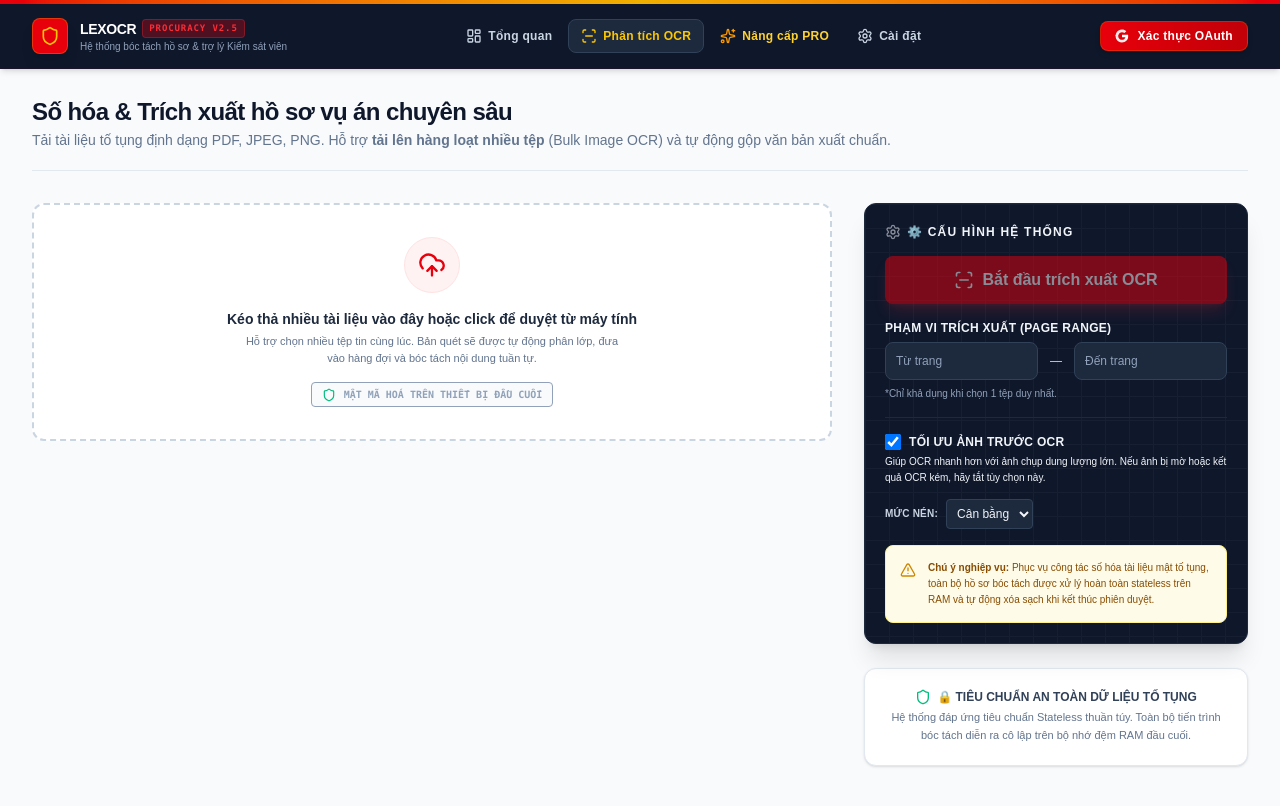
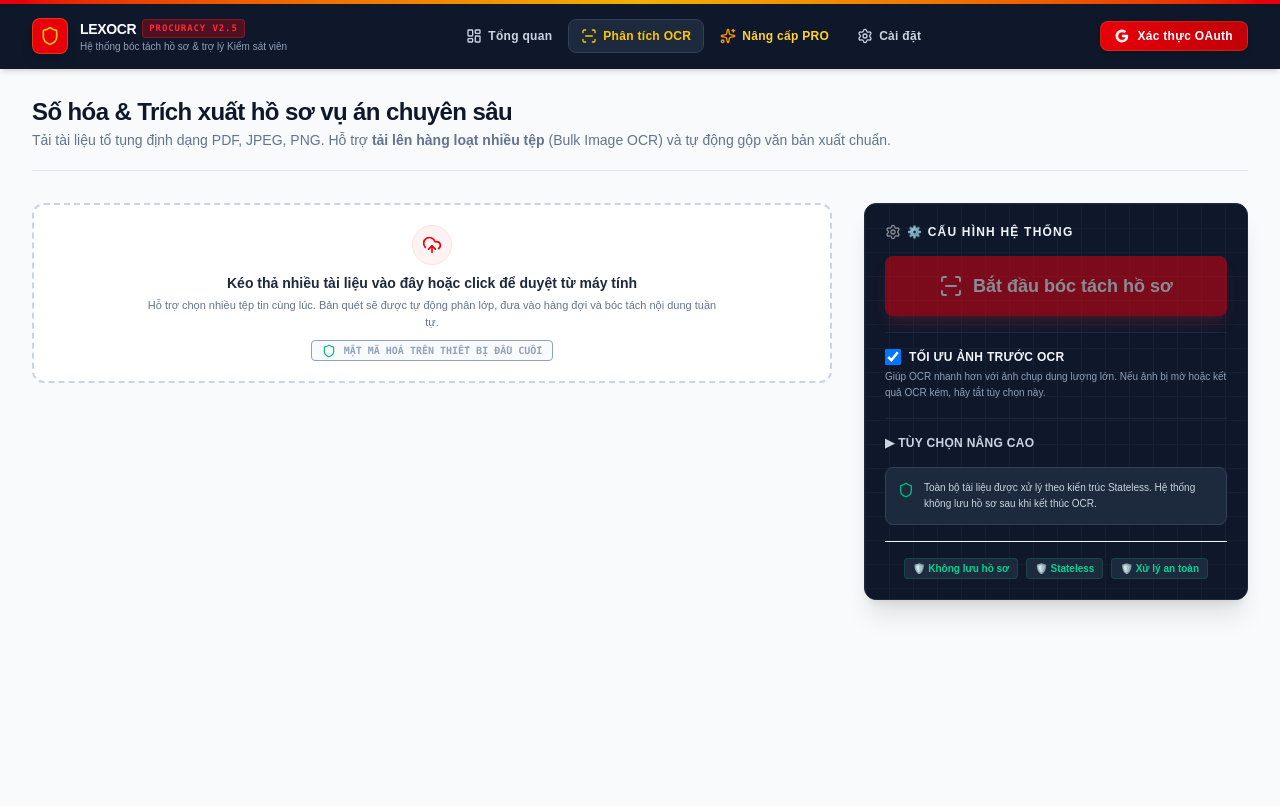
Before and after one commit to ruabien/gemini-ocr-cloudflare, a React (Vite) app: page / in a window 1280 px wide. Both pictures are taken after a click on the button "Phân tích OCR". Shown: the top 806 px of the page. Built offline with nearby package versions, Linux system fonts and the light colour scheme.

Commit message:
update trang ocr

```diff
--- a/src/components/OcrScanner.tsx
+++ b/src/components/OcrScanner.tsx
@@ -37,7 +37,19 @@ interface QueuedFile {
     optimizedSize: number;
     wasOptimized: boolean;
   };
+  pageSizes?: Record<number, {
+    originalSize: number;
+    optimizedSize: number;
+    wasOptimized: boolean;
+  }>;
 }
+
+const formatSize = (bytes: number) => {
+  if (bytes >= 1024 * 1024) {
+    return `${(bytes / (1024 * 1024)).toFixed(1)} MB`;
+  }
+  return `${Math.round(bytes / 1024)} KB`;
+};
 
 export default function OcrScanner({ onFileLoaded, config, setConfig }: OcrScannerProps) {
   const [dragActive, setDragActive] = useState(false);
@@ -56,6 +68,7 @@ export default function OcrScanner({ onFileLoaded, config, setConfig }: OcrScann
 
   const [useImageOptimization, setUseImageOptimization] = useState(true);
   const [imageOptimizationLevel, setImageOptimizationLevel] = useState<"balanced" | "fast">("balanced");
+  const [showAdvanced, setShowAdvanced] = useState(false);
 
   const [fileErrors, setFileErrors] = useState<Record<number, string>>({});
   const [errorModalMsg, setErrorModalMsg] = useState<string | null>(null);
@@ -115,7 +128,14 @@ const handleSelectedFiles = async (files: File[]) => {
         pagesBase64Array: [],
         totalPages: 1,
         pageStates: { 1: { status: 'idle' as const } },
-        pageFilesArray: [f]
+        pageFilesArray: [f],
+        pageSizes: {
+          1: {
+            originalSize: f.size,
+            optimizedSize: f.size,
+            wasOptimized: false
+          }
+        }
       };
     } else {
       return {
@@ -136,9 +156,15 @@ const handleSelectedFiles = async (files: File[]) => {
       try {
         const pageFiles = await splitPdfToImages(qFile.file, () => {});
         const numPages = pageFiles.length;
+        const initialPageSizes: Record<number, any> = {};
         const sliced = pageFiles.map((pFile, idx) => {
           const url = URL.createObjectURL(pFile);
           revocationRefs.current.set(`${qFile.id}-${idx + 1}`, url);
+          initialPageSizes[idx + 1] = {
+            originalSize: pFile.size,
+            optimizedSize: pFile.size,
+            wasOptimized: false
+          };
           return {
             index: idx + 1,
             dataUrl: url,
@@ -156,7 +182,8 @@ const handleSelectedFiles = async (files: File[]) => {
           totalPages: numPages,
           pageStates: initialPageStates,
           slicedPages: sliced,
-          pageFilesArray: pageFiles
+          pageFilesArray: pageFiles,
+          pageSizes: initialPageSizes
         } : f));
       } catch (err) {
         console.error("Lỗi phân tách PDF khi tải tệp:", err);
@@ -655,6 +682,14 @@ const processSinglePage = async (pageFile: File, pageIdx: number, totalPages: nu
                     originalSize: optResult.originalSize,
                     optimizedSize: optResult.optimizedSize,
                     wasOptimized: optResult.wasOptimized
+                  },
+                  pageSizes: {
+                    ...(f.pageSizes || {}),
+                    [pageIdx]: {
+                      originalSize: optResult.originalSize,
+                      optimizedSize: optResult.optimizedSize,
+                      wasOptimized: optResult.wasOptimized
+                    }
                   }
                 } : f
               ));
@@ -667,6 +702,14 @@ const processSinglePage = async (pageFile: File, pageIdx: number, totalPages: nu
                     originalSize: pageFile.size,
                     optimizedSize: pageFile.size,
                     wasOptimized: false
+                  },
+                  pageSizes: {
+                    ...(f.pageSizes || {}),
+                    [pageIdx]: {
+                      originalSize: pageFile.size,
+                      optimizedSize: pageFile.size,
+                      wasOptimized: false
+                    }
                   }
                 } : f
               ));
@@ -701,9 +744,15 @@ const processSinglePage = async (pageFile: File, pageIdx: number, totalPages: nu
         if (pageFiles.length === 0) {
           try {
             pageFiles = await splitPdfToImages(file, () => {});
+            const initialPageSizes: Record<number, any> = {};
             const sliced = pageFiles.map((pFile, idx) => {
               const url = URL.createObjectURL(pFile);
               revocationRefs.current.set(`${qFile.id}-${idx + 1}`, url);
+              initialPageSizes[idx + 1] = {
+                originalSize: pFile.size,
+                optimizedSize: pFile.size,
+                wasOptimized: false
+              };
               return {
                 index: idx + 1,
                 dataUrl: url,
@@ -719,7 +768,8 @@ const processSinglePage = async (pageFile: File, pageIdx: number, totalPages: nu
               pageStates: initialPageStates,
               totalPages: pageFiles.length,
               slicedPages: sliced,
-              pageFilesArray: pageFiles
+              pageFilesArray: pageFiles,
+              pageSizes: initialPageSizes
             } : f));
           } catch (err: any) {
             setFileErrors(prev => ({ ...prev, [i]: "[Lỗi bóc tách]: Vui lòng kiểm tra lại chất lượng tệp tin hoặc cấu hình Key của trang này." }));
@@ -856,7 +906,7 @@ const processSinglePage = async (pageFile: File, pageIdx: number, totalPages: nu
               onDragLeave={handleDrag}
               onDrop={handleDrop}
               onClick={onButtonClick}
-              className={`border-2 border-dashed rounded-xl p-8 flex flex-col items-center justify-center text-center cursor-pointer min-h-[220px] transition-all duration-200 ${
+              className={`border-2 border-dashed rounded-xl p-5 flex flex-col items-center justify-center text-center cursor-pointer min-h-[145px] transition-all duration-200 ${
                 dragActive
                   ? "border-red-600 bg-red-50/40"
                   : "border-slate-300 bg-white hover:border-red-500/50 hover:bg-slate-50/50"
@@ -870,17 +920,17 @@ const processSinglePage = async (pageFile: File, pageIdx: number, totalPages: nu
                 accept=".pdf,.png,.jpg,.jpeg"
                 onChange={handleFileInput}
               />
-              <div className="h-14 w-14 bg-red-50 rounded-full flex items-center justify-center text-red-600 mb-4 border border-red-100">
-                <UploadCloud className="h-7 w-7" />
+              <div className="h-10 w-10 bg-red-50 rounded-full flex items-center justify-center text-red-600 mb-2 border border-red-100">
+                <UploadCloud className="h-5 w-5" />
               </div>
               <h3 className="font-bold text-slate-800 text-sm">
                 Kéo thả nhiều tài liệu vào đây hoặc click để duyệt từ máy tính
               </h3>
-              <p className="text-[11px] text-slate-500 mt-1 max-w-sm">
+              <p className="text-[11px] text-slate-500 mt-1 max-w-xl">
                 Hỗ trợ chọn nhiều tệp tin cùng lúc. Bản quét sẽ được tự động phân lớp, đưa vào hàng đợi và bóc tách nội dung tuần tự.
               </p>
 
-              <div className="mt-4 flex items-center justify-center space-x-2 text-[10px] text-slate-400 font-semibold font-mono bg-slate-50 border border-slate-150 rounded px-2.5 py-1">
+              <div className="mt-2.5 flex items-center justify-center space-x-2 text-[10px] text-slate-400 font-semibold font-mono bg-slate-50 border border-slate-150 rounded px-2.5 py-0.5">
                 <Shield className="h-3.5 w-3.5 text-emerald-500" />
                 <span>MẬT MÃ HOÁ TRÊN THIẾT BỊ ĐẦU CUỐI</span>
               </div>
@@ -903,14 +953,42 @@ const processSinglePage = async (pageFile: File, pageIdx: number, totalPages: nu
                 <button
                   onClick={startOcrProcess}
                   disabled={(queuedFiles || []).length === 0 || isBatchProcessing || isSlicing}
-                  className="w-full bg-red-600 hover:bg-red-700 text-white font-bold py-3 px-8 rounded-lg shadow-lg shadow-red-500/30 transform transition hover:scale-105 flex items-center justify-center space-x-2 disabled:opacity-50 disabled:cursor-not-allowed disabled:hover:scale-100 disabled:hover:bg-red-600"
+                  className="w-full bg-red-600 hover:bg-red-700 text-white font-extrabold py-4 px-8 rounded-lg shadow-lg shadow-red-500/30 transform transition hover:scale-102 flex items-center justify-center space-x-2.5 text-base sm:text-lg disabled:opacity-50 disabled:cursor-not-allowed disabled:hover:scale-100 disabled:hover:bg-red-600"
                 >
-                  <ScanLine className="h-5 w-5" />
-                  <span>Bắt đầu trích xuất OCR</span>
+                  <ScanLine className="h-6 w-6" />
+                  <span>Bắt đầu bóc tách hồ sơ</span>
                 </button>
 
+                {/* BASIC OPTIONS: Tối ưu ảnh trước OCR */}
+                <div className="mt-4 border-t border-slate-800 pt-4">
+                  <label className="flex items-center space-x-2 text-slate-100 cursor-pointer select-none">
+                    <input
+                      type="checkbox"
+                      checked={useImageOptimization}
+                      onChange={(e) => setUseImageOptimization(e.target.checked)}
+                      className="form-checkbox h-4 w-4 text-emerald-600 rounded"
+                    />
+                    <span className="text-xs font-bold uppercase tracking-wide">Tối ưu ảnh trước OCR</span>
+                  </label>
+                  <p className="text-[10px] text-slate-400 mt-1 leading-relaxed">
+                    Giúp OCR nhanh hơn với ảnh chụp dung lượng lớn. Nếu ảnh bị mờ hoặc kết quả OCR kém, hãy tắt tùy chọn này.
+                  </p>
+                </div>
+
+                {/* ACCORDION FOR ADVANCED OPTIONS */}
+                <div className="mt-4 border-t border-slate-800 pt-4">
+                  <button
+                    type="button"
+                    onClick={() => setShowAdvanced(!showAdvanced)}
+                    className="w-full flex items-center justify-between text-xs font-bold uppercase tracking-wide text-slate-300 hover:text-slate-100 focus:outline-none transition-colors"
+                  >
+                    <span>{showAdvanced ? "▼ Tùy chọn nâng cao" : "▶ Tùy chọn nâng cao"}</span>
+                  </button>
+
+                  {showAdvanced && (
+                    <div className="mt-3 space-y-4 animate-in fade-in slide-in-from-top-1 duration-200">
                       <div>
-                  <label className="block text-xs font-bold text-slate-100 mb-1.5 uppercase tracking-wide">
+                        <label className="block text-[10px] font-bold text-slate-300 mb-1.5 uppercase tracking-wide">
                           Phạm vi trích xuất (Page Range)
                         </label>
                         <div className="flex items-center space-x-3">
@@ -938,25 +1016,11 @@ const processSinglePage = async (pageFile: File, pageIdx: number, totalPages: nu
                             />
                           </div>
                         </div>
-                  <p className="text-[10px] text-slate-400 mt-1.5">*Chỉ khả dụng khi chọn 1 tệp duy nhất.</p>
+                        <p className="text-[9px] text-slate-400 mt-1.5">*Chỉ khả dụng khi chọn 1 tệp duy nhất.</p>
                       </div>
 
-                <div className="mt-4 border-t border-slate-800 pt-4">
-                  <label className="flex items-center space-x-2 text-slate-100 cursor-pointer select-none">
-                    <input
-                      type="checkbox"
-                      checked={useImageOptimization}
-                      onChange={(e) => setUseImageOptimization(e.target.checked)}
-                      className="form-checkbox h-4 w-4 text-emerald-600 rounded"
-                    />
-                    <span className="text-xs font-bold uppercase tracking-wide">Tối ưu ảnh trước OCR</span>
-                  </label>
-                  <p className="text-[10px] text-slate-405 mt-1 leading-relaxed">
-                    Giúp OCR nhanh hơn với ảnh chụp dung lượng lớn. Nếu ảnh bị mờ hoặc kết quả OCR kém, hãy tắt tùy chọn này.
-                  </p>
-
                       {useImageOptimization && (
-                    <div className="mt-3 flex items-center space-x-2">
+                        <div className="flex items-center space-x-2">
                           <label className="text-[10px] uppercase tracking-wide font-bold text-slate-300">Mức nén:</label>
                           <select
                             value={imageOptimizationLevel}
@@ -969,24 +1033,29 @@ const processSinglePage = async (pageFile: File, pageIdx: number, totalPages: nu
                         </div>
                       )}
                     </div>
+                  )}
+                </div>
 
-                <div className="flex items-start space-x-3 bg-yellow-50 text-yellow-800 p-3.5 rounded-lg border border-yellow-200 mt-4">
-                  <AlertTriangle className="h-4 w-4 flex-shrink-0 text-yellow-600 mt-0.5" />
+                <div className="flex items-start space-x-2.5 bg-slate-800 text-slate-300 p-3 rounded-lg border border-slate-700 mt-4">
+                  <Shield className="h-4 w-4 flex-shrink-0 text-emerald-500 mt-0.5" />
                   <p className="text-[10px] leading-relaxed font-medium">
-                    <strong>Chú ý nghiệp vụ:</strong> Phục vụ công tác số hóa tài liệu mật tố tụng, toàn bộ hồ sơ bóc tách được xử lý hoàn toàn stateless trên RAM và tự động xóa sạch khi kết thúc phiên duyệt.
+                    Toàn bộ tài liệu được xử lý theo kiến trúc Stateless. Hệ thống không lưu hồ sơ sau khi kết thúc OCR.
                   </p>
                 </div>
+
+                {/* SECURITY BADGES */}
+                <div className="mt-4 border-t border-slate-850 pt-4 flex flex-wrap justify-center gap-2">
+                  <span className="inline-flex items-center px-2 py-0.5 rounded text-[10px] font-bold bg-slate-800 text-emerald-400 border border-emerald-500/20">
+                    🛡️ Không lưu hồ sơ
+                  </span>
+                  <span className="inline-flex items-center px-2 py-0.5 rounded text-[10px] font-bold bg-slate-800 text-emerald-400 border border-emerald-500/20">
+                    🛡️ Stateless
+                  </span>
+                  <span className="inline-flex items-center px-2 py-0.5 rounded text-[10px] font-bold bg-slate-800 text-emerald-400 border border-emerald-500/20">
+                    🛡️ Xử lý an toàn
+                  </span>
                 </div>
               </div>
-
-            <div className="bg-white p-5 rounded-xl border border-slate-200 shadow-sm text-center">
-              <h5 className="text-xs font-bold text-slate-700 flex items-center justify-center space-x-1.5">
-                <Shield className="h-4 w-4 text-emerald-500" />
-                <span>🔒 TIÊU CHUẨN AN TOÀN DỮ LIỆU TỐ TỤNG</span>
-              </h5>
-              <p className="text-[11px] text-slate-500 mt-1 leading-relaxed">
-                Hệ thống đáp ứng tiêu chuẩn Stateless thuần túy. Toàn bộ tiến trình bóc tách diễn ra cô lập trên bộ nhớ đệm RAM đầu cuối.
-              </p>
             </div>
           </div>
 
@@ -1015,9 +1084,31 @@ const processSinglePage = async (pageFile: File, pageIdx: number, totalPages: nu
 
           if (allPageItems.length === 0) return null;
 
+          // Calculate statistics for the summary bar
+          let totalOriginalBytes = 0;
+          let totalOptimizedBytes = 0;
+          let hasOptimizedPages = false;
+
+          allPageItems.forEach(({ q, pageNum }) => {
+            const sizeInfo = q.pageSizes?.[pageNum];
+            if (sizeInfo) {
+              totalOriginalBytes += sizeInfo.originalSize;
+              if (sizeInfo.wasOptimized) {
+                totalOptimizedBytes += sizeInfo.optimizedSize;
+                hasOptimizedPages = true;
+              } else {
+                totalOptimizedBytes += sizeInfo.originalSize;
+              }
+            } else {
+              // Fallback based on original files
+              totalOriginalBytes += q.file.size / (q.totalPages || 1);
+              totalOptimizedBytes += q.file.size / (q.totalPages || 1);
+            }
+          });
+
           return (
             <div className="bg-white p-6 rounded-xl border border-slate-200 shadow-sm mt-8">
-              <div className="flex flex-col sm:flex-row sm:items-center sm:justify-between border-b border-slate-150 pb-3 mb-5">
+              <div className="flex flex-col sm:flex-row sm:items-center sm:justify-between border-b border-slate-150 pb-3 mb-4">
                 <h5 className="font-bold text-slate-850 text-sm sm:text-base flex flex-wrap items-center gap-2">
                   <span>Trang tài liệu rời rạc đã phân tách & tự động nén ({totalPages} trang)</span>
                   <span className="flex items-center gap-1.5 ml-2">
@@ -1026,6 +1117,38 @@ const processSinglePage = async (pageFile: File, pageIdx: number, totalPages: nu
                     <span className="px-2 py-0.5 text-[9px] font-bold bg-emerald-100 text-emerald-805 rounded-full border border-emerald-250">API</span>
                   </span>
                 </h5>
+              </div>
+
+              {/* OVERALL DOCUMENT STATISTICS SUMMARY */}
+              <div className="bg-slate-50 border border-slate-200 rounded-lg p-3.5 flex flex-wrap items-center justify-between gap-4 mb-5 text-xs font-semibold text-slate-700">
+                <div className="flex flex-wrap items-center gap-4 sm:gap-6">
+                  <div className="flex items-center space-x-1.5">
+                    <span className="text-slate-400 font-normal">📄 Số trang:</span>
+                    <span className="font-bold text-slate-900">{totalPages} trang</span>
+                  </div>
+                  <div className="h-4 w-px bg-slate-300 hidden sm:block" />
+                  <div className="flex items-center space-x-1.5">
+                    <span className="text-slate-400 font-normal">💾 Dung lượng gốc:</span>
+                    <span className="font-bold text-slate-900">{formatSize(totalOriginalBytes)}</span>
+                  </div>
+                  {useImageOptimization && (
+                    <>
+                      <div className="h-4 w-px bg-slate-300 hidden sm:block" />
+                      <div className="flex items-center space-x-1.5">
+                        <span className="text-slate-400 font-normal">⚡ Dung lượng sau nén:</span>
+                        <span className="font-bold text-emerald-600">
+                          {hasOptimizedPages ? formatSize(totalOptimizedBytes) : formatSize(totalOriginalBytes)}
+                        </span>
+                      </div>
+                    </>
+                  )}
+                </div>
+                {isBatchProcessing && (
+                  <div className="flex items-center space-x-1.5 text-blue-600 font-bold bg-blue-50/50 px-2.5 py-1 rounded border border-blue-150">
+                    <Activity className="h-3.5 w-3.5 animate-spin" />
+                    <span>Ước tính OCR: ~{Math.ceil((totalPages - allPageItems.filter(p => p.state.status === 'success' || p.state.status === 'error').length) * 3)} giây</span>
+                  </div>
+                )}
               </div>
 
               <div
@@ -1044,21 +1167,7 @@ const processSinglePage = async (pageFile: File, pageIdx: number, totalPages: nu
                                   status === 'error' ? 'bg-rose-50/30 border-rose-200' : 'bg-slate-50/50 border-slate-200';
 
                   const pageImgUrl = slicedPage?.dataUrl;
-
-                  // Calculate compressed size
-                  const originalSizeStr = slicedPage?.size; // e.g. "250 KB"
-                  let compressedSize = "155 KB";
-                  if (originalSizeStr) {
-                    const originalBytes = parseInt(originalSizeStr, 10);
-                    if (!isNaN(originalBytes)) {
-                      // Simulate dynamic optimized size: 40% to 55% of original
-                      const ratio = 0.4 + ((pageNum * 7) % 15) / 100;
-                      compressedSize = `${Math.round(originalBytes * ratio)} KB`;
-                    }
-                  } else {
-                    const simulatedKb = 120 + ((pageNum * 37) % 140);
-                    compressedSize = `${simulatedKb} KB`;
-                  }
+                  const pageSizeInfo = q.pageSizes?.[pageNum];
 
                   return (
                     <div
@@ -1114,16 +1223,17 @@ const processSinglePage = async (pageFile: File, pageIdx: number, totalPages: nu
                           </div>
 
                           <div className="flex items-center justify-between mt-1.5">
-                            <span className={`text-[9px] font-bold uppercase tracking-wide ${
-                              status === 'idle' ? 'text-slate-400' :
-                              status === 'processing' ? 'text-blue-600' :
-                              status === 'success' ? 'text-emerald-600' :
-                              'text-rose-600'
+                            {/* Colorful badges with status */}
+                            <span className={`text-[9px] font-bold uppercase tracking-wider px-2 py-0.5 rounded-full ${
+                              status === 'idle' ? 'bg-slate-100 text-slate-650 border border-slate-200' :
+                              status === 'processing' ? 'bg-blue-105 bg-blue-100 text-blue-700 border border-blue-200 animate-pulse' :
+                              status === 'success' ? 'bg-emerald-100 text-emerald-700 border border-emerald-200' :
+                              'bg-rose-100 text-rose-700 border border-rose-200'
                             }`}>
-                              {status === 'idle' && 'Đang chờ'}
-                              {status === 'processing' && `Đang xử lý`}
-                              {status === 'success' && 'Hoàn thành'}
-                              {status === 'error' && 'Lỗi'}
+                              {status === 'idle' && 'ĐANG CHỜ'}
+                              {status === 'processing' && 'ĐANG OCR'}
+                              {status === 'success' && 'HOÀN THÀNH'}
+                              {status === 'error' && 'LỖI'}
                             </span>
 
                             {/* Action/Status Icon */}
@@ -1151,17 +1261,34 @@ const processSinglePage = async (pageFile: File, pageIdx: number, totalPages: nu
                           </div>
                         </div>
 
-                        {/* Footer Metadata Row */}
-<div className="flex items-center justify-between border-t border-slate-100 pt-2 mt-1 text-[10px] text-slate-500">
-  {q.optimizedInfo && q.optimizedInfo.wasOptimized ? (
+                        {/* Footer Metadata Row with Compression Ratio */}
+                        <div className="flex flex-col space-y-0.5 border-t border-slate-100 pt-2 mt-1 text-[10px] text-slate-500 font-mono">
+                          {pageSizeInfo ? (
                             <>
-      <span>Gốc: {q.optimizedInfo.originalSize > 1024 * 1024 ? (q.optimizedInfo.originalSize / 1024 / 1024).toFixed(1) + ' MB' : Math.round(q.optimizedInfo.originalSize / 1024) + ' KB'}</span>
-      <span className="font-semibold text-emerald-650 font-mono">Nén: {Math.round(q.optimizedInfo.optimizedSize / 1024)} KB</span>
+                              <div className="flex justify-between">
+                                <span className="text-slate-400 font-sans">Gốc:</span>
+                                <span className="font-semibold text-slate-700">{formatSize(pageSizeInfo.originalSize)}</span>
+                              </div>
+                              {pageSizeInfo.wasOptimized && (
+                                <>
+                                  <div className="flex justify-between">
+                                    <span className="text-slate-400 font-sans">Sau nén:</span>
+                                    <span className="font-semibold text-emerald-650">{formatSize(pageSizeInfo.optimizedSize)}</span>
+                                  </div>
+                                  <div className="flex justify-between text-emerald-700 font-bold">
+                                    <span className="font-sans">Tiết kiệm:</span>
+                                    <span>
+                                      -{Math.max(0, 100 - Math.round((pageSizeInfo.optimizedSize / pageSizeInfo.originalSize) * 100))}%
+                                    </span>
+                                  </div>
+                                </>
+                              )}
                             </>
                           ) : (
-    <>
-      <span>Gốc: {q.optimizedInfo ? (q.optimizedInfo.originalSize > 1024 * 1024 ? (q.optimizedInfo.originalSize / 1024 / 1024).toFixed(1) + ' MB' : Math.round(q.optimizedInfo.originalSize / 1024) + ' KB') : (slicedPage?.size || "—")}</span>
-    </>
+                            <div className="flex justify-between">
+                              <span className="text-slate-400 font-sans">Gốc:</span>
+                              <span className="font-semibold text-slate-700">{slicedPage?.size || "—"}</span>
+                            </div>
                           )}
                         </div>
                       </div>
```
Lines whose indentation alone changed are shown as unchanged.
